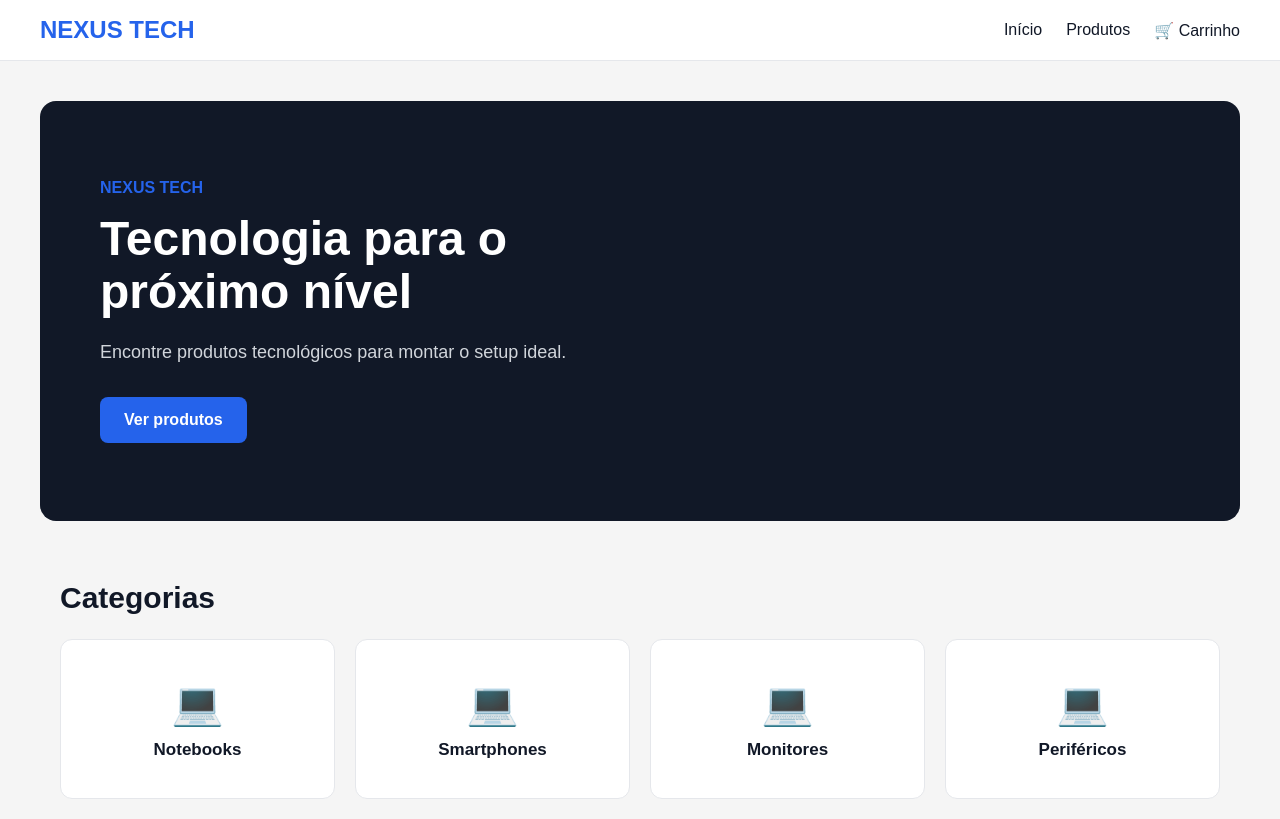
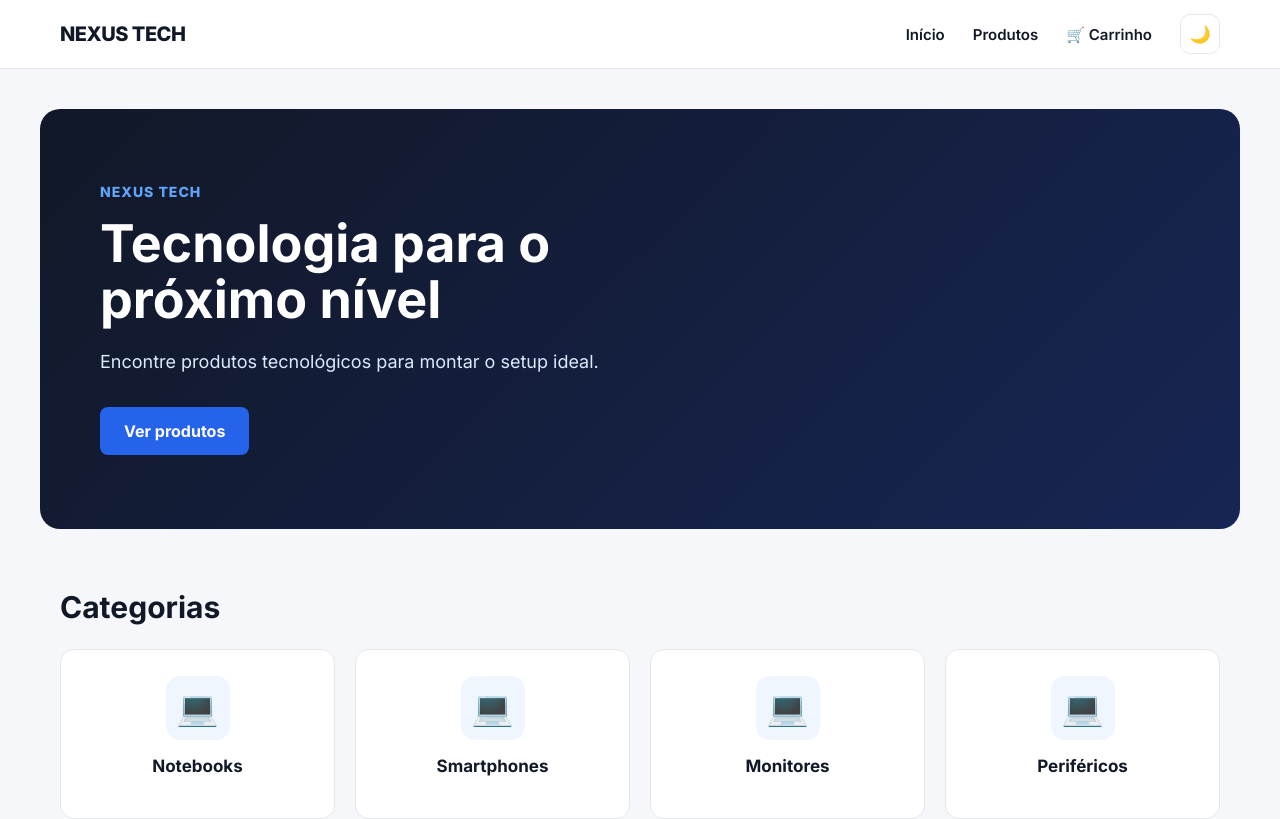
Before and after one commit to oliveirasantos62-dotcom/nexus-tech, a React (Vite) app: page / in a window 1280 px wide. Shown: the top 819 px of the page. Built offline with nearby package versions, Linux system fonts and the light colour scheme.

Commit message:
feat: adiciona tema claro e escuro

```diff
--- a/src/App.jsx
+++ b/src/App.jsx
@@ -1,4 +1,4 @@
-import { useState } from 'react';
+import { useEffect, useState } from 'react';
 import { BrowserRouter, Routes, Route } from 'react-router-dom';
 
 import Home from './pages/Home/Home';
@@ -9,12 +9,27 @@ import Cart from './pages/Cart/Cart';
 import Header from './components/Header/Header';
 import Footer from './components/Footer/Footer';
 
+import './App.css';
+
 function App() {
   const [cart, setCart] = useState([]);
 
+  const [theme, setTheme] = useState(() => {
+    return localStorage.getItem('theme') || 'light';
+  });
+
+  useEffect(() => {
+    document.documentElement.setAttribute('data-theme', theme);
+    localStorage.setItem('theme', theme);
+  }, [theme]);
+
+  function toggleTheme() {
+    setTheme((currentTheme) => (currentTheme === 'light' ? 'dark' : 'light'));
+  }
+
   return (
     <BrowserRouter>
-      <Header />
+      <Header theme={theme} toggleTheme={toggleTheme} />
 
       <main>
         <Routes>
--- a/src/components/Banner/Banner.css
+++ b/src/components/Banner/Banner.css
@@ -1,68 +1,71 @@
 .banner {
   max-width: 1200px;
   min-height: 420px;
-
-  margin: 40px auto;
+  margin: 40px auto 0;
   padding: 60px;
-
   display: flex;
   align-items: center;
-  justify-content: space-between;
-
-  background-color: var(--dark);
-  color: var(--white);
-
-  border-radius: 16px;
+  border-radius: 20px;
+  background: linear-gradient(135deg, #111827, #172554);
   overflow: hidden;
 }
 
 .banner-content {
-  max-width: 550px;
+  max-width: 600px;
 }
 
-.banner-subtitle {
-  color: var(--primary);
-  font-weight: 700;
+.banner-label {
   margin-bottom: 16px;
+  color: #60a5fa;
+  font-size: 14px;
+  font-weight: 800;
+  letter-spacing: 1px;
 }
 
 .banner h1 {
-  font-size: 48px;
-  line-height: 1.1;
   margin-bottom: 20px;
+  color: #ffffff;
+  font-size: 52px;
+  line-height: 1.08;
 }
 
 .banner-description {
-  color: #d1d5db;
+  margin-bottom: 30px;
+  color: #dbeafe;
   font-size: 18px;
   line-height: 1.6;
-  margin-bottom: 30px;
 }
 
 .banner-button {
-  border: none;
+  display: inline-block;
+  padding: 14px 24px;
   border-radius: 8px;
-
-  padding: 14px 24px;
-
   background-color: var(--primary);
-  color: var(--white);
-
+  color: #ffffff;
+  text-decoration: none;
   font-weight: 700;
-
-  cursor: pointer;
-
-  transition: background-color 0.2s;
+  transition:
+    transform 0.2s ease,
+    background-color 0.2s ease;
 }
 
 .banner-button:hover {
   background-color: var(--primary-dark);
+  transform: translateY(-2px);
 }
 
-.banner-image {
-  width: 300px;
+@media (max-width: 768px) {
+  .banner {
+    min-height: 350px;
+    margin: 30px 16px 0;
+    padding: 40px 30px;
+  }
+
+  .banner h1 {
+    font-size: 38px;
+  }
+
+  .banner-description {
+    font-size: 16px;
+  }
 }
-
-.banner-image img {
-  width: 100%;
-}
--- a/src/components/Banner/Banner.jsx
+++ b/src/components/Banner/Banner.jsx
@@ -1,22 +1,25 @@
+import { Link } from 'react-router-dom';
 import './Banner.css';
 
 function Banner() {
   return (
     <section className='banner'>
       <div className='banner-content'>
-        <p className='banner-subtitle'>NEXUS TECH</p>
+        <p className='banner-label'>NEXUS TECH</p>
 
-        <h1>Tecnologia para o próximo nível</h1>
+        <h1>
+          Tecnologia para o
+          <br />
+          próximo nível
+        </h1>
 
         <p className='banner-description'>
           Encontre produtos tecnológicos para montar o setup ideal.
         </p>
 
-        <button className='banner-button'>Ver produtos</button>
-      </div>
-
-      <div className='banner-image'>
-        <img src='/icons.svg' alt='Tecnologia' />
+        <Link to='/produtos' className='banner-button'>
+          Ver produtos
+        </Link>
       </div>
     </section>
   );
--- a/src/components/CategoryCard/CategoryCard.css
+++ b/src/components/CategoryCard/CategoryCard.css
@@ -1,32 +1,42 @@
 .category-card {
-  min-height: 160px;
+  min-height: 170px;
   padding: 24px;
   display: flex;
   flex-direction: column;
   align-items: center;
   justify-content: center;
-  background-color: var(--white);
+  background-color: var(--surface);
   border: 1px solid var(--border);
-  border-radius: 12px;
+  border-radius: 14px;
   cursor: pointer;
   text-decoration: none;
-  color: inherit;
+  color: var(--text);
   transition:
     transform 0.2s ease,
+    border-color 0.2s ease,
     box-shadow 0.2s ease;
 }
 
 .category-card:hover {
-  transform: translateY(-4px);
-  box-shadow: 0 8px 20px rgba(0, 0, 0, 0.08);
+  transform: translateY(-5px);
+  border-color: var(--primary);
+  box-shadow: 0 10px 25px rgba(37, 99, 235, 0.12);
 }
 
 .category-icon {
-  margin-bottom: 12px;
-  font-size: 42px;
+  width: 64px;
+  height: 64px;
+  margin-bottom: 16px;
+  display: flex;
+  align-items: center;
+  justify-content: center;
+  border-radius: 14px;
+  background-color: #eff6ff;
+  font-size: 34px;
 }
 
 .category-card h3 {
+  color: var(--text);
   font-size: 17px;
   text-align: center;
 }
--- a/src/components/Header/Header.css
+++ b/src/components/Header/Header.css
@@ -1,35 +1,81 @@
 .header {
-  background-color: var(--white);
+  position: sticky;
+  top: 0;
+  z-index: 100;
+  background-color: var(--surface);
   border-bottom: 1px solid var(--border);
-  padding: 16px 40px;
+  backdrop-filter: blur(12px);
 }
 
 .header-container {
   max-width: 1200px;
+  min-height: 68px;
   margin: 0 auto;
-
+  padding: 0 20px;
   display: flex;
   align-items: center;
   justify-content: space-between;
 }
 
 .header-logo {
-  color: var(--primary);
-  font-size: 24px;
-  font-weight: 700;
+  color: var(--text);
+  text-decoration: none;
+  font-size: 20px;
+  font-weight: 800;
+  letter-spacing: -0.5px;
 }
+
 .header-nav {
   display: flex;
   align-items: center;
-  gap: 24px;
+  gap: 28px;
 }
 
 .header-nav a {
   color: var(--text);
-  font-weight: 500;
-  transition: color 0.2s;
+  text-decoration: none;
+  font-size: 15px;
+  font-weight: 600;
+  transition: color 0.2s ease;
 }
 
 .header-nav a:hover {
   color: var(--primary);
 }
+
+.theme-button {
+  width: 40px;
+  height: 40px;
+  border: 1px solid var(--border);
+  border-radius: 10px;
+  background-color: var(--surface);
+  color: var(--text);
+  cursor: pointer;
+  font-size: 17px;
+  transition:
+    border-color 0.2s ease,
+    transform 0.2s ease;
+}
+
+.theme-button:hover {
+  border-color: var(--primary);
+  transform: rotate(10deg);
+}
+
+@media (max-width: 600px) {
+  .header-container {
+    padding: 0 16px;
+  }
+
+  .header-nav {
+    gap: 12px;
+  }
+
+  .header-nav a {
+    font-size: 13px;
+  }
+
+  .header-logo {
+    font-size: 17px;
+  }
+}
--- a/src/components/Header/Header.jsx
+++ b/src/components/Header/Header.jsx
@@ -1,7 +1,7 @@
 import './Header.css';
 import { Link } from 'react-router-dom';
 
-function Header() {
+function Header({ theme, toggleTheme }) {
   return (
     <header className='header'>
       <div className='header-container'>
@@ -13,6 +13,14 @@ function Header() {
           <Link to='/'>Início</Link>
           <Link to='/produtos'>Produtos</Link>
           <Link to='/carrinho'>🛒 Carrinho</Link>
+
+          <button
+            className='theme-button'
+            onClick={toggleTheme}
+            aria-label='Alternar tema'
+          >
+            {theme === 'light' ? '🌙' : '☀️'}
+          </button>
         </nav>
       </div>
     </header>
--- a/src/components/ProductCard/ProductCard.css
+++ b/src/components/ProductCard/ProductCard.css
@@ -1,25 +1,26 @@
 .product-card {
-  background-color: var(--white);
+  background-color: var(--surface);
   border: 1px solid var(--border);
   border-radius: 14px;
   overflow: hidden;
   transition:
     transform 0.2s ease,
-    box-shadow 0.2s ease;
+    box-shadow 0.2s ease,
+    border-color 0.2s ease;
 }
 
 .product-card:hover {
   transform: translateY(-5px);
-  box-shadow: 0 10px 25px rgba(0, 0, 0, 0.1);
+  border-color: var(--primary);
+  box-shadow: 0 12px 30px rgba(0, 0, 0, 0.12);
 }
 
-/* Área da imagem */
 .product-image {
   height: 230px;
   display: flex;
   align-items: center;
   justify-content: center;
-  background-color: #f5f6f8;
+  background-color: var(--background);
   overflow: hidden;
 }
 
@@ -32,10 +33,9 @@
 }
 
 .product-card:hover .product-image img {
-  transform: scale(1.04);
+  transform: scale(1.05);
 }
 
-/* Informações */
 .product-info {
   padding: 20px;
 }
@@ -52,6 +52,7 @@
 .product-info h3 {
   min-height: 44px;
   margin-bottom: 12px;
+  color: var(--text);
   font-size: 18px;
   line-height: 1.3;
 }
@@ -63,20 +64,22 @@
   font-weight: 700;
 }
 
-/* Botão */
 .product-button {
   display: block;
   width: 100%;
   padding: 12px;
   border-radius: 8px;
   background-color: var(--primary);
-  color: var(--white);
+  color: #ffffff;
   text-align: center;
   text-decoration: none;
   font-weight: 700;
-  transition: background-color 0.2s ease;
+  transition:
+    transform 0.2s ease,
+    background-color 0.2s ease;
 }
 
 .product-button:hover {
   background-color: var(--primary-dark);
+  transform: translateY(-1px);
 }
--- a/src/components/ProductCard/ProductCard.jsx
+++ b/src/components/ProductCard/ProductCard.jsx
@@ -1,5 +1,5 @@
+import { Link } from 'react-router-dom';
 import './ProductCard.css';
-import { Link } from 'react-router-dom';
 
 function ProductCard({ product }) {
   return (
--- a/src/index.css
+++ b/src/index.css
@@ -1,60 +1,71 @@
+@import url('https://fonts.googleapis.com/css2?family=Inter:wght@400;500;600;700;800&display=swap');
+
+:root {
+  --background: #f5f7fb;
+  --surface: #ffffff;
+  --text: #111827;
+  --text-secondary: #6b7280;
+  --border: #e5e7eb;
+  --white: #ffffff;
+  --primary: #2563eb;
+  --primary-dark: #1d4ed8;
+}
+
+[data-theme='dark'] {
+  --background: #0b1120;
+  --surface: #151e2f;
+  --text: #f8fafc;
+  --text-secondary: #94a3b8;
+  --border: #263247;
+  --white: #ffffff;
+  --primary: #3b82f6;
+  --primary-dark: #2563eb;
+}
+
 * {
-  margin: 0;
-  padding: 0;
   box-sizing: border-box;
 }
 
-:root {
-  --primary: #2563eb;
-  --primary-dark: #1d4ed8;
-
-  --dark: #111827;
-  --dark-secondary: #1f2937;
-
-  --background: #f5f5f5;
-  --white: #ffffff;
-
-  --text: #111827;
-  --text-secondary: #6b7280;
-
-  --border: #e5e7eb;
-}
-
 html {
-  scroll-behavior: smooth;
+  font-family: 'Inter', sans-serif;
 }
 
 body {
-  font-family: Arial, sans-serif;
-
+  margin: 0;
   background-color: var(--background);
   color: var(--text);
+  font-family: 'Inter', sans-serif;
+  transition:
+    background-color 0.25s ease,
+    color 0.25s ease;
+}
 
-  min-width: 320px;
+button,
+input,
+textarea,
+select {
+  font-family: inherit;
+}
+
+h1,
+h2,
+h3,
+h4,
+h5,
+h6,
+p {
+  margin-top: 0;
+}
+
+img {
+  max-width: 100%;
+  display: block;
 }
 
 a {
   color: inherit;
-  text-decoration: none;
-}
-
-button,
-input {
-  font: inherit;
-}
-
-img {
-  display: block;
-  max-width: 100%;
-}
-
-#root {
-  min-height: 100vh;
-
-  display: flex;
-  flex-direction: column;
 }
 
 main {
-  flex: 1;
+  min-height: 70vh;
 }
```
